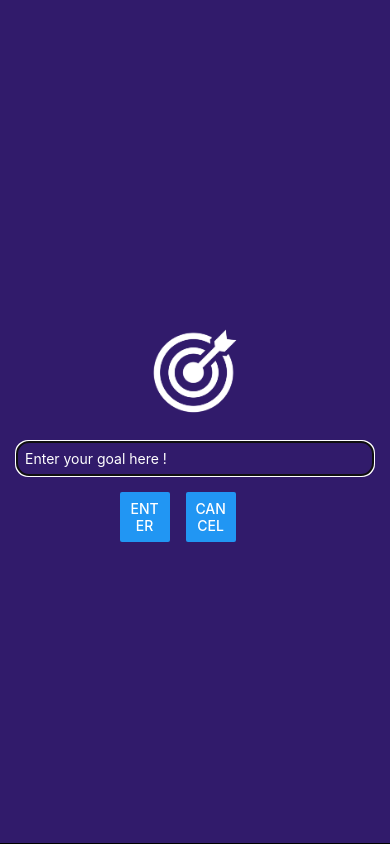
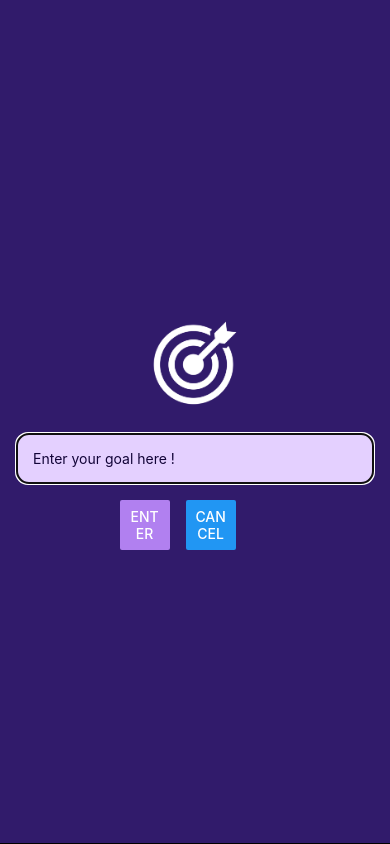
Before and after one commit to mdave94/ToDoList_ReacNative, a React Native app: screen / in a window 390 px wide. Both pictures are taken after a click on the button "ADD GOAL". Built offline with nearby package versions, Linux system fonts and the light colour scheme.

Commit message:
First react native guide-app is done

```diff
--- a/App.js
+++ b/App.js
@@ -2,6 +2,8 @@ import { StyleSheet, View, FlatList,Button } from "react-native";
 import { useState } from "react";
 import GoalItem from "./components/GoalItem";
 import GoalInput from "./components/GoalInput";
+import { StatusBar } from "expo-status-bar";
+
 
 export default function App() {
   const [goals, setGoals] = useState([]);
@@ -33,8 +35,10 @@ export default function App() {
   }
 
   return (
+    <>{/* for user experience. Status bar became white */}
+    <StatusBar style="light"/>
     <View style={styles.appContainer}>
-      <Button title="Add Goal" color="blue" onPress={startAddGoalHandler}/>
+      <Button color="#b180f0"  title="Add Goal"  onPress={startAddGoalHandler}/>
       <GoalInput close={endAddGoalhendler} isVisible={modalIsVisible} addGoalHandler={addGoalHandler} />
       <View style={styles.goalsContainer}>
         <FlatList
@@ -55,7 +59,9 @@ export default function App() {
         />
       </View>
     </View>
+    </>
   );
+
 }
 
 const styles = StyleSheet.create({
--- a/app.json
+++ b/app.json
@@ -5,6 +5,7 @@
     "version": "1.0.0",
     "orientation": "portrait",
     "icon": "./assets/icon.png",
+    "backgroundColor":"#1e085a",
     "userInterfaceStyle": "light",
     "splash": {
       "image": "./assets/splash.png",
--- a/components/GoalInput.js
+++ b/components/GoalInput.js
@@ -34,7 +34,7 @@ function GoalInput(props) {
         />
         <View style={styles.buttonContainer}>
           <View style={styles.button}>
-            <Button title="Enter" onPress={addGoalHandler} />
+            <Button color="#b180f0"  title="Enter" onPress={addGoalHandler} />
           </View>
           <View style={styles.button}>
             <Button title="Cancel" onPress={props.close} />
@@ -50,11 +50,13 @@ export default GoalInput;
 const styles = StyleSheet.create({
   textInput: {
     borderWidth: 1,
-    borderColor: "#cccccc",
+    borderColor: "#e4d0ff",
     width: "100%",
+    backgroundColor:"#e4d0ff",
+    color:"#120438",
     borderRadius: 12,
-    padding: 8,
-    color:'white',
+    padding: 16,
+
   },
   inputContainer: {
     padding: 16,
```
